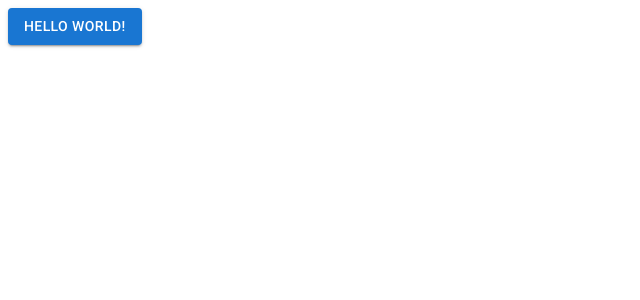
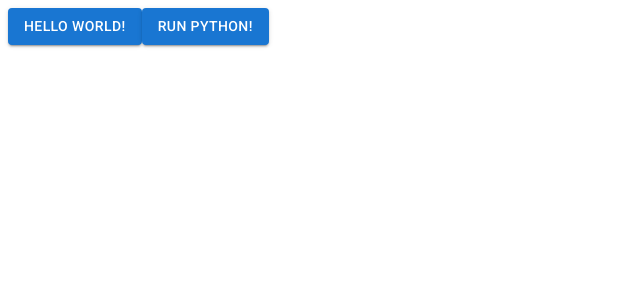
Before and after one commit to jozwik12/screen-o-bot, a React (Create React App) app in the folder app/: page / in a window 1280 px wide. Shown: the top 300 px of the page, without its empty margins (0-640 px from the left). Built offline with nearby package versions, Linux system fonts and the light colour scheme.

Commit message:
add 2nd renderer startup

```diff
--- a/app/package.json
+++ b/app/package.json
@@ -19,6 +19,8 @@
     "@testing-library/user-event": "^12.1.10",
     "electron": "^16.0.2",
     "electron-is-dev": "^2.0.0",
+    "electron-log": "^4.4.1",
+    "python-shell": "^3.0.1",
     "react": "^17.0.2",
     "react-dom": "^17.0.2",
     "react-scripts": "4.0.3",
--- a/app/src/App.js
+++ b/app/src/App.js
@@ -2,6 +2,7 @@ import Button from "@mui/material/Button";
 
 const App = () => {
   return (
+    <div>
       <Button
         variant="contained"
         onClick={() => {
@@ -10,6 +11,15 @@ const App = () => {
       >
         Hello World!
       </Button>
+      <Button
+        variant="contained"
+        onClick={() => {
+          window.ipcRenderer.send("openPythonRenderer");
+        }}
+      >
+        Run Python!
+      </Button>
+    </div>
   );
 };
 
```
Also changed, not shown: app/src/electron-starter.js (+18 -1 lines), 1 other file (tests, documents, lock files or other folders). Lines whose indentation alone changed are shown as unchanged.
